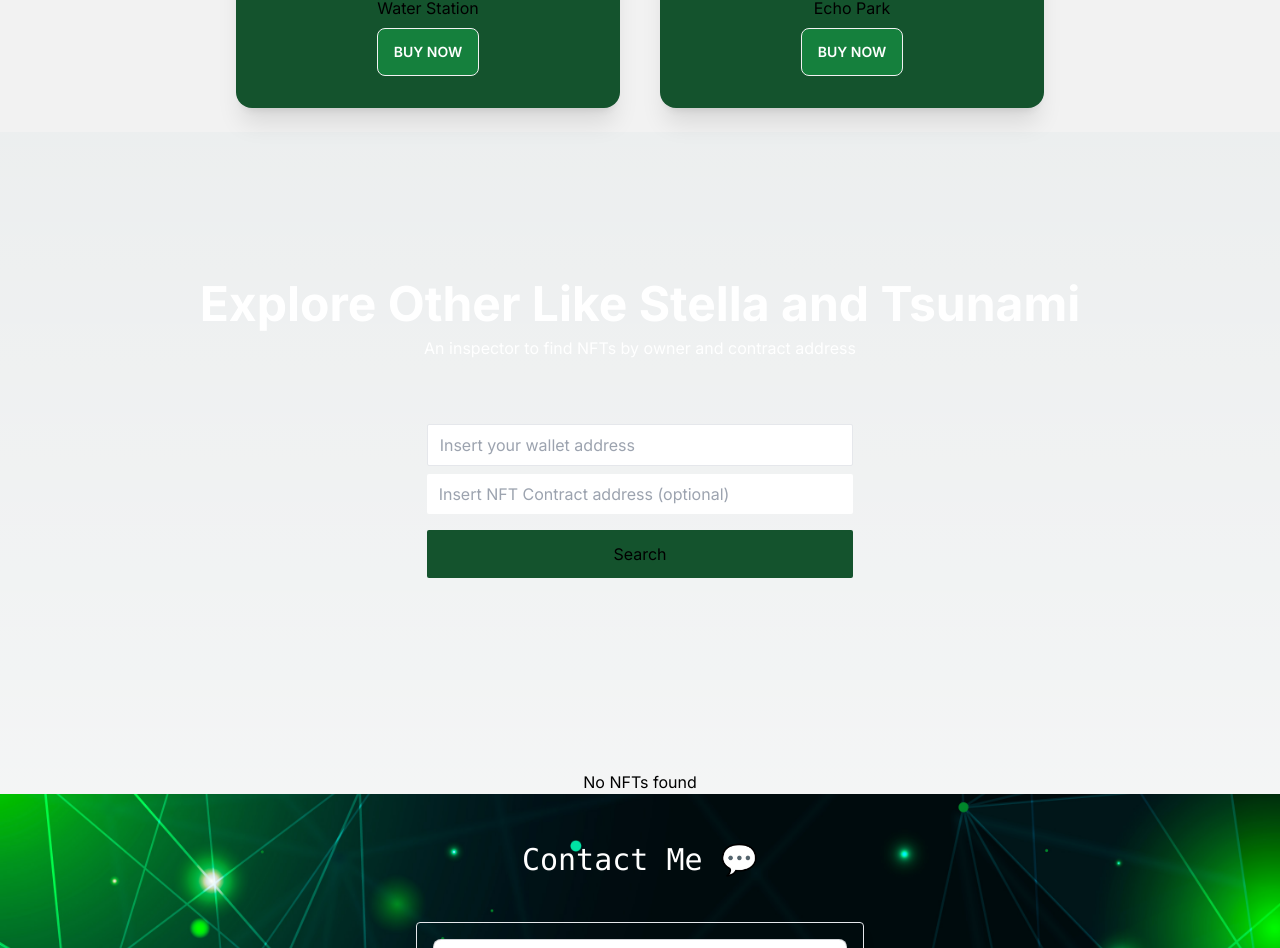
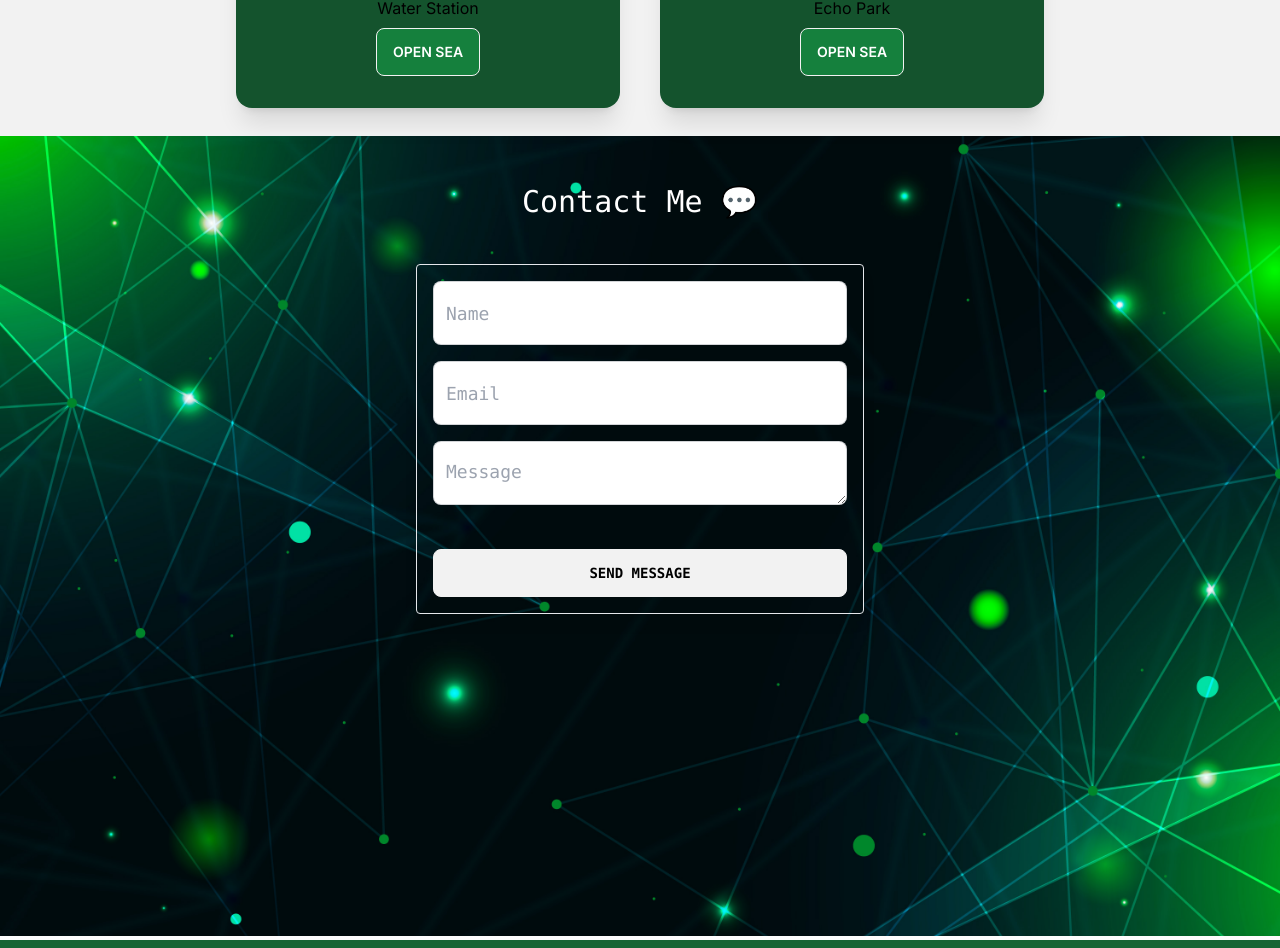
Before and after one commit to Bovdaboat/k1-pug-nft-page, a Next.js app: page / in a window 1280 px wide. Shown: the part 1852-2800 px from the top of the page. Built offline with nearby package versions, Linux system fonts and the light colour scheme.

Commit message:
added the link so i scroll to differnt pages

```diff
--- a/src/app/Api/page.js
+++ /dev/null
@@ -1,23 +0,0 @@
-const apiKey = "RVakgtAN1cOw89v5ZlSrVJ1jSFQyzRug";
-const endpoint = `https://eth-mainnet.alchemyapi.io/v2/${apiKey}`;
-
-export const fetchNFTs = async (owner, contractAddress, setNFTs, retryAttempt) => {
-    if (retryAttempt === 5) {
-        return;
-    }
-    if (owner) {
-        let data;
-        try {
-            if (contractAddress) {
-                data = await fetch(`${endpoint}/getNFTs?owner=${owner}&contractAddresses%5B%5D=${contractAddress}`).then(data => data.json())
-            } else {
-                data = await fetch(`${endpoint}/getNFTs?owner=${owner}`).then(data => data.json())
-            }
-        } catch (e) {
-            fetchNFTs(endpoint, owner, contractAddress, setNFTs, retryAttempt+1)
-        }
-
-        setNFTs(data.ownedNfts)
-        return data
-    }
-}
--- a/src/app/Collection/page.js
+++ b/src/app/Collection/page.js
@@ -24,7 +24,7 @@ const Collection = () => {
                             <p>Double Trouble</p>
                             <div className="card-actions">
                                 <a href="https://opensea.io/assets/ethereum/0x495f947276749ce646f68ac8c248420045cb7b5e/26405824261209659740145955979751774100946936953648117878439270390578091655169"
-                                   className=" bg-green-700 btn text-white hover:bg-green-600 ">Buy Now</a>
+                                   className=" bg-green-700 btn text-white hover:bg-green-600 ">Open Sea</a>
                             </div>
                         </div>
                     </div>
@@ -41,7 +41,7 @@ const Collection = () => {
                             <h2 className="card-title">NFT #2</h2>
                             <p>Birthday Girl</p>
                             <div className="card-actions">
-                                <a href="https://opensea.io/assets/ethereum/0x495f947276749ce646f68ac8c248420045cb7b5e/26405824261209659740145955979751774100946936953648117878439270391677603282945" className=" bg-green-700 btn text-white hover:bg-green-600 ">Buy Now</a>
+                                <a href="https://opensea.io/assets/ethereum/0x495f947276749ce646f68ac8c248420045cb7b5e/26405824261209659740145955979751774100946936953648117878439270391677603282945" className=" bg-green-700 btn text-white hover:bg-green-600 ">Open Sea</a>
                             </div>
                         </div>
                     </div>
@@ -58,7 +58,7 @@ const Collection = () => {
                             <h2 className="card-title">NFT #3</h2>
                             <p>Water Station</p>
                             <div className="card-actions">
-                                <a href="https://opensea.io/assets/ethereum/0x495f947276749ce646f68ac8c248420045cb7b5e/26405824261209659740145955979751774100946936953648117878439270392777114910721" className=" bg-green-700 btn text-white hover:bg-green-600 ">Buy Now</a>
+                                <a href="https://opensea.io/assets/ethereum/0x495f947276749ce646f68ac8c248420045cb7b5e/26405824261209659740145955979751774100946936953648117878439270392777114910721" className=" bg-green-700 btn text-white hover:bg-green-600 ">Open Sea</a>
                             </div>
                         </div>
                     </div>
@@ -75,7 +75,7 @@ const Collection = () => {
                             <h2 className="card-title">NFT #4</h2>
                             <p>Echo Park</p>
                             <div className="card-actions">
-                                <a href="https://opensea.io/assets/ethereum/0x495f947276749ce646f68ac8c248420045cb7b5e/26405824261209659740145955979751774100946936953648117878439270393876626538497" className=" bg-green-700 btn text-white hover:bg-green-600 ">Buy Now</a>
+                                <a href="https://opensea.io/assets/ethereum/0x495f947276749ce646f68ac8c248420045cb7b5e/26405824261209659740145955979751774100946936953648117878439270393876626538497" className=" bg-green-700 btn text-white hover:bg-green-600 ">Open Sea</a>
                             </div>
                         </div>
                     </div>
--- a/src/app/Explore/page.js
+++ /dev/null
@@ -1,50 +0,0 @@
-"use client"
-import { useState } from 'react';
-import NftCard from "@/app/NFTcard/page";
-import {fetchNFTs} from "@/app/Api/page";
-
-const Explore = () => {
-
-    const [owner, setOwner] = useState("")
-    const [contractAddress, setContractAddress] = useState("")
-    const [NFTs, setNFTs] = useState("")
-
-
-    return (
-        <div id="Explore">
-            <header className=' py-24  mb-12 w-full'>
-                <div className='flex-grow flex justify-end mr-12 mb-12'>
-                </div>
-                <div className='flex flex-col items-center mb-12'>
-                    <div className='mb-16 text-white text-center'>
-                        <h1 className='text-5xl  font-bold font-body mb-2'>
-                            Explore Other Like Stella and Tsunami
-                        </h1>
-                        <p>An inspector to find NFTs by owner and contract address </p>
-                    </div>
-                    <div className='flex flex-col items-center justify-center mb-4 w-2/6 gap-y-2 '>
-                        <input className="border rounded-sm focus:outline-none py-2 px-3 w-full text-primary" value={owner} onChange={(e) => setOwner(e.target.value)} placeholder='Insert your wallet address'></input>
-                        <input className="focus:outline-none rounded-sm py-2 px-3 w-full text-primary" value={contractAddress} onChange={(e) => setContractAddress(e.target.value)} placeholder='Insert NFT Contract address (optional)'></input>
-                    </div>
-                    <div className='w-2/6 flex justify-center'>
-                        <button className='py-3 bg-green-900 rounded-sm w-full hover:bg-green-700' onClick={() => {fetchNFTs(owner, contractAddress, setNFTs    )}}>Search</button>
-                    </div>
-                </div>
-            </header>
-
-            <section className='flex flex-wrap justify-center'>
-                {
-                    NFTs ? NFTs.map(NFT => {
-
-                        return (
-                            <NftCard image={NFT.media[0].gateway} id={NFT.id.tokenId } title={NFT.title} address={NFT.contract.address} description={NFT.description} attributes={NFT.metadata.attributes} ></NftCard>
-                        )
-                    }) : <div>No NFTs found</div>
-                }
-            </section>
-        </div>
-    )
-}
-
-
-export default Explore
--- a/src/app/Landing/page.js
+++ b/src/app/Landing/page.js
@@ -76,7 +76,6 @@ const Landing = () => {
                             <ul className="menu menu-horizontal">
                                 {/* Page menu content here */}
                                 <li><Link href="#Collection"  className="font-mono">Collection</Link></li>
-                                <li><Link href="#Explore" className="font-mono">Explore</Link></li>
                                 <li><Link href="#Contact" className="font-mono">Contact</Link></li>
                             </ul>
                         </div>
@@ -99,9 +98,8 @@ const Landing = () => {
                                         opportunity!
                                         Click the "Contact" button to get started and bring your beloved pets to life
                                         in the world of NFTs.
-                                        just writting text to see if this gets uptdated
                                     </p>
-                                    <Link href="/Contact" className=" bg-green-700 btn text-white hover:bg-green-600 ">
+                                    <Link href="#Contact" className=" bg-green-700 btn text-white hover:bg-green-600 ">
                                         Contact Me</Link>
                                 </div>
                             </div>
@@ -113,7 +111,6 @@ const Landing = () => {
                     <ul className="menu p-4 w-80 h-full bg-base-200">
                         {/* Sidebar content here */}
                         <li><Link href="#Collection"  className="font-mono p-2 text-primary">Collection</Link></li>
-                        <li><Link href="#Explore" className="font-mono p-2 text-primary">Explore</Link></li>
                         <li><Link href="#Contact" className="font-mono p-2 text-primary">Contact</Link></li>
 
                     </ul>
--- a/src/app/NFTcard/page.js
+++ /dev/null
@@ -1,31 +0,0 @@
-const NftCard = ({ image, id, title, address, description, attributes }) => {
-    return (
-        <div className="w-1/4 mr-3 mb-4 bg-slate-100 rounded-md" >
-            <img className='w-full rounded-t-md' key={id} src={image}></img>
-            <div className="p-3">
-                <div className="flex mb-3">
-                    <div className="flex-grow">
-                        <h3 className="text-xl">{title}</h3>
-                        <p>{`${id.slice(0, 4)}...${id.slice(id.length - 4)}`}</p>
-                    </div>
-                    <div className="flex mr-3">
-                        <a target="_blank" className="text-blue-700" href={`https://etherscan.io/token/${address}`}>{`${address.slice(0, 4)}...${address.slice(address.length - 4)}`}</a>
-                    </div>
-                </div>
-                <p>{description? description.slice(0, 200) : "No Description"}</p>
-            </div>
-            <div className="flex flex-wrap justify-center items-center p-3 ">
-                {attributes?.length > 0 && attributes.map(attribute => {
-                    return (
-                        <div className="w-1/2 mb-2 flex justify-start flex-col">
-                            <p className="mr-2 font-bold">{attribute.trait_type}:</p>
-                            <p className="text-sm">{attribute.value}</p>
-                        </div>
-                    )
-                })}
-            </div>
-        </div>
-    )
-}
-
-export default NftCard
--- a/src/app/page.js
+++ b/src/app/page.js
@@ -1,7 +1,6 @@
 import React from 'react';
 import Landing from "@/app/Landing/page";
 import Collection from "@/app/Collection/page";
-import Other from "@/app/Explore/page";
 import Contact from "@/app/Contact/page";
 import Footer from "@/app/Footer/page";
 
@@ -16,9 +15,6 @@ export default function Home() {
                 <Collection />
             </div>
             <div>
-                <Other />
-            </div>
-            <div>
                 <Contact />
             </div>
             <div className="py-1">
```
